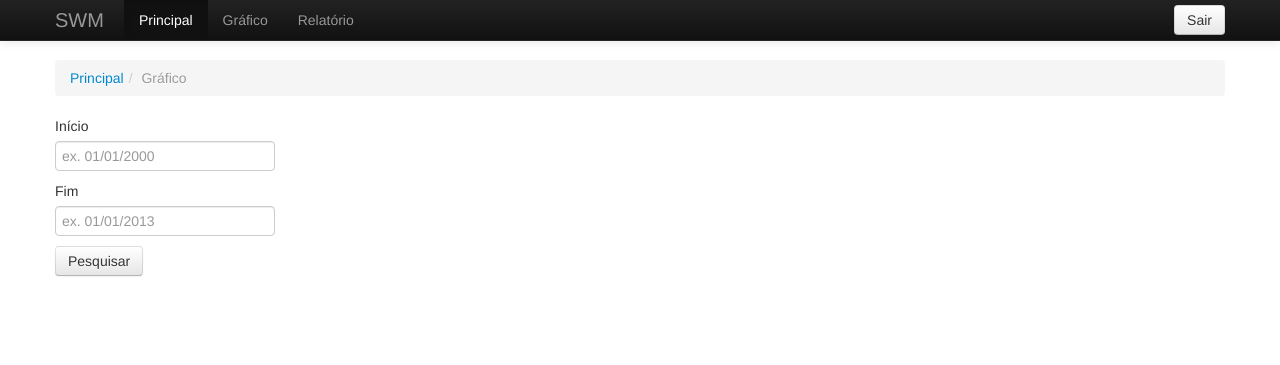
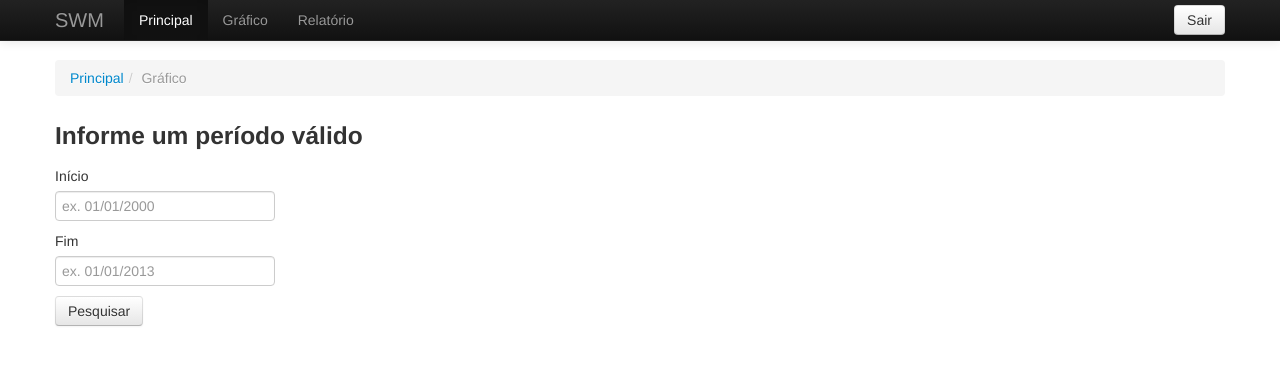
Before and after one commit to dyegocantu/swm, a Django app: page /charts/ in a window 1280 px wide. Shown: the top 365 px of the page. Run offline with Django 3.2, Linux system fonts and the light colour scheme; the visitor is signed in with stand-in values (Sample User, id 1); parts of the project's set-up code (start-up, migrations or seed data) failed here and were passed over.

Commit message:
information added

```diff
--- a/django/swm/templates/charts/form.html
+++ b/django/swm/templates/charts/form.html
@@ -4,6 +4,7 @@
     <li><a href="/">Principal</a><span class="divider">/</span></li>
     <li class="active">Gráfico</li>
 </ul>
+<h3>Informe um período válido</h3>
 <form action="" method="post">
     {% csrf_token %}
     <label>Início</label>
--- a/django/swm/templates/reports/form.html
+++ b/django/swm/templates/reports/form.html
@@ -4,6 +4,7 @@
     <li><a href="/">Principal</a><span class="divider">/</span></li>
     <li class="active">Relatório</li>
 </ul>
+<h3>Informe um período válido</h3>
 <form action="" method="post">
     {% csrf_token %}
     <label>Início</label>
```
